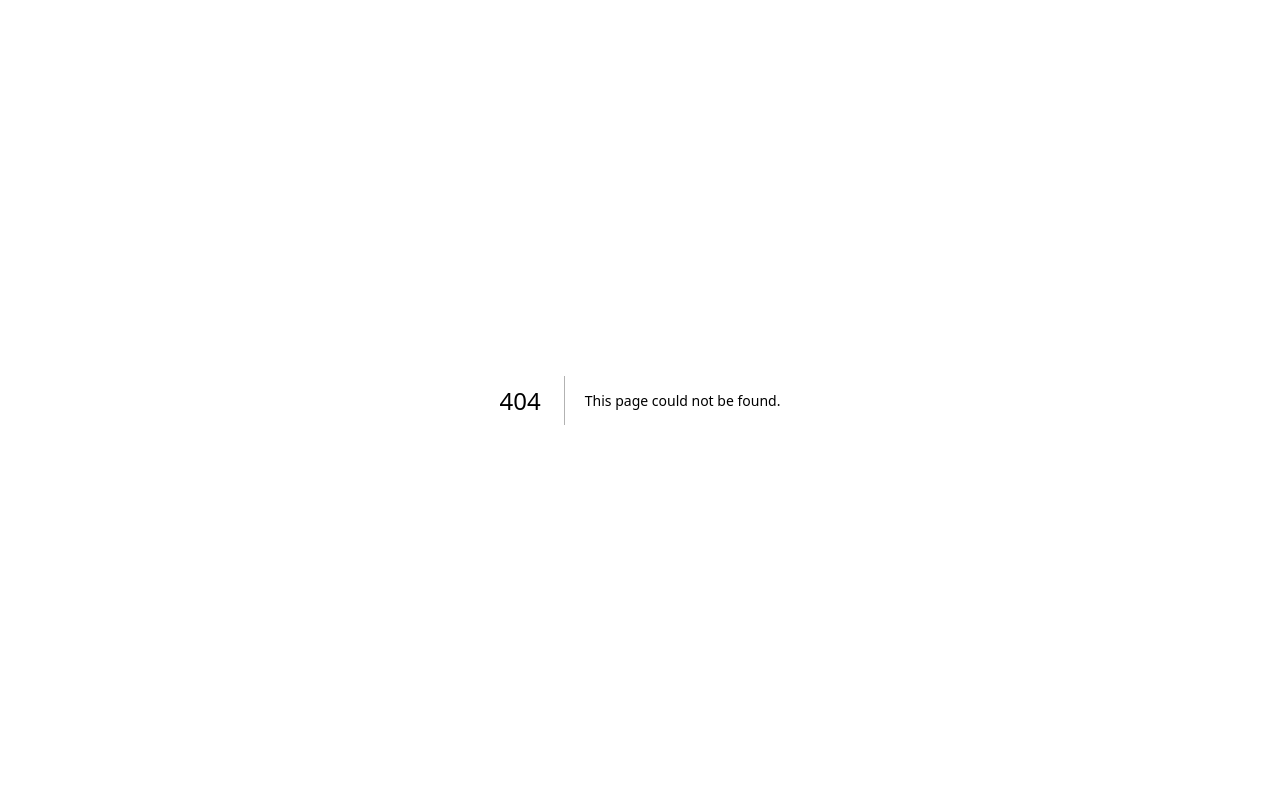
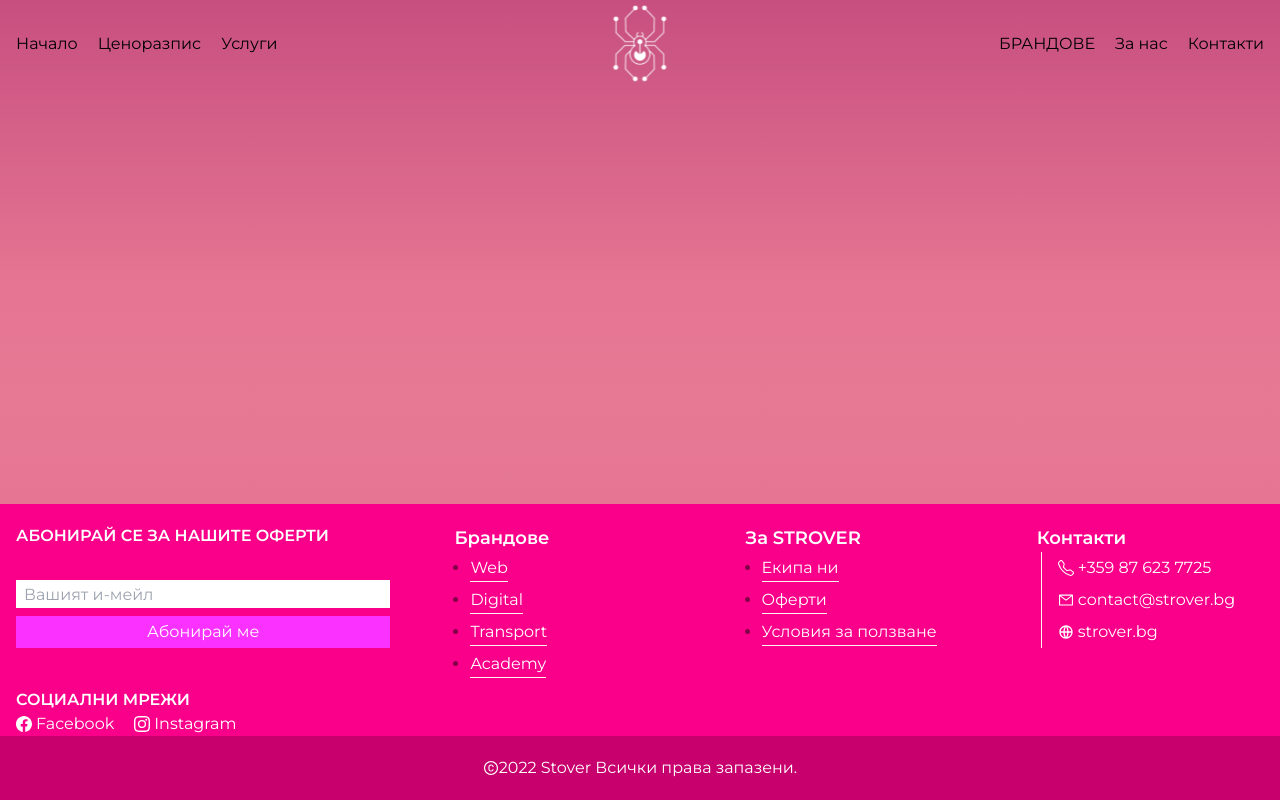
Before and after one commit to StroverIT/Strover, a Next.js app: page /digital in a window 1280 px wide. Before the commit this address had no page. Shown: the top 800 px of the page. Built offline with nearby package versions, Linux system fonts and the light colour scheme; a web font is replaced by a local one.

Commit message:
init of digital

```diff
--- /dev/null
+++ b/pages/digital.js
@@ -0,0 +1,41 @@
+import Head from "next/head";
+import Image from "next/legacy/image";
+import React from "react";
+
+export default function Digital() {
+  return (
+    <>
+      <Head></Head>
+      <main>
+        <section id="bg">
+          <div className="top"></div>
+          <div className="bottom"></div>
+        </section>
+        <nav className="sticky top-0 flex justify-between items-center container ">
+          <div className="py-8">
+            <ul className="flex space-x-5">
+              <li>Начало</li>
+              <li>Ценоразпис</li>
+              <li>Услуги</li>
+            </ul>
+          </div>
+          <div className="w-2 h-2">
+            <Image
+              src="/logos/white-spider.svg"
+              alt="white spider logo brand"
+              layout="fill"
+            />
+          </div>
+          <div>
+            <ul className="flex space-x-5">
+              <li>БРАНДОВЕ</li>
+              <li>За нас</li>
+              <li>Контакти</li>
+            </ul>
+          </div>
+        </nav>
+        <section className="relative"></section>
+      </main>
+    </>
+  );
+}
```
